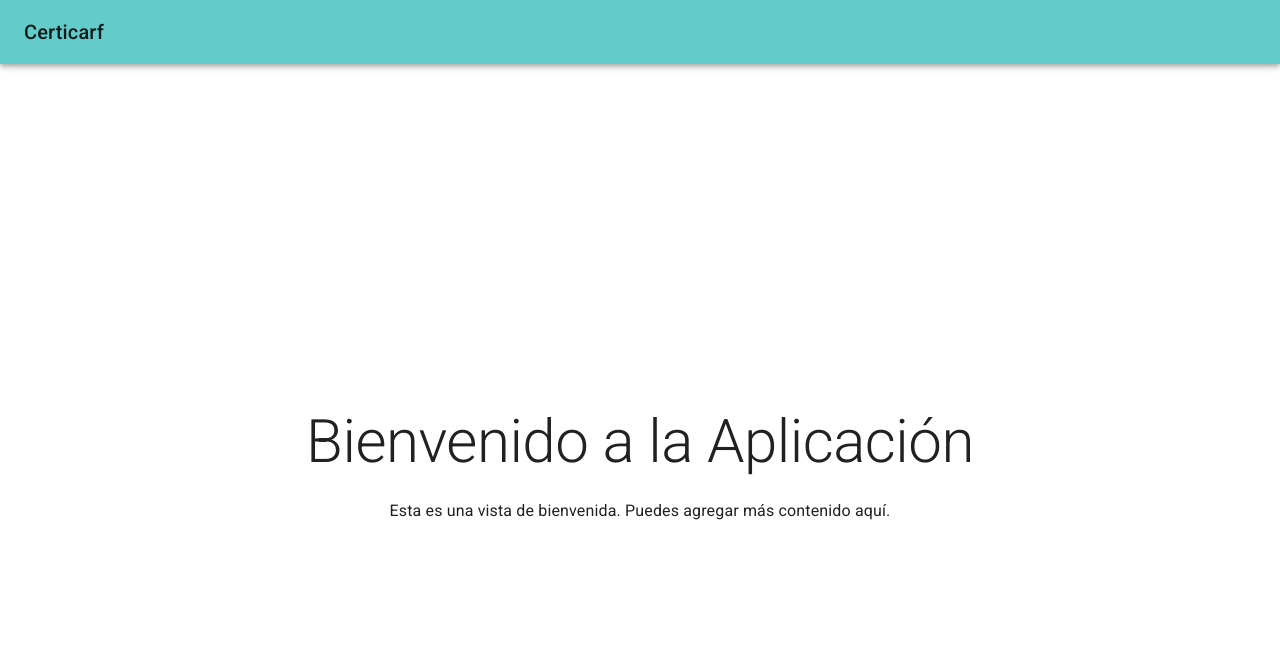
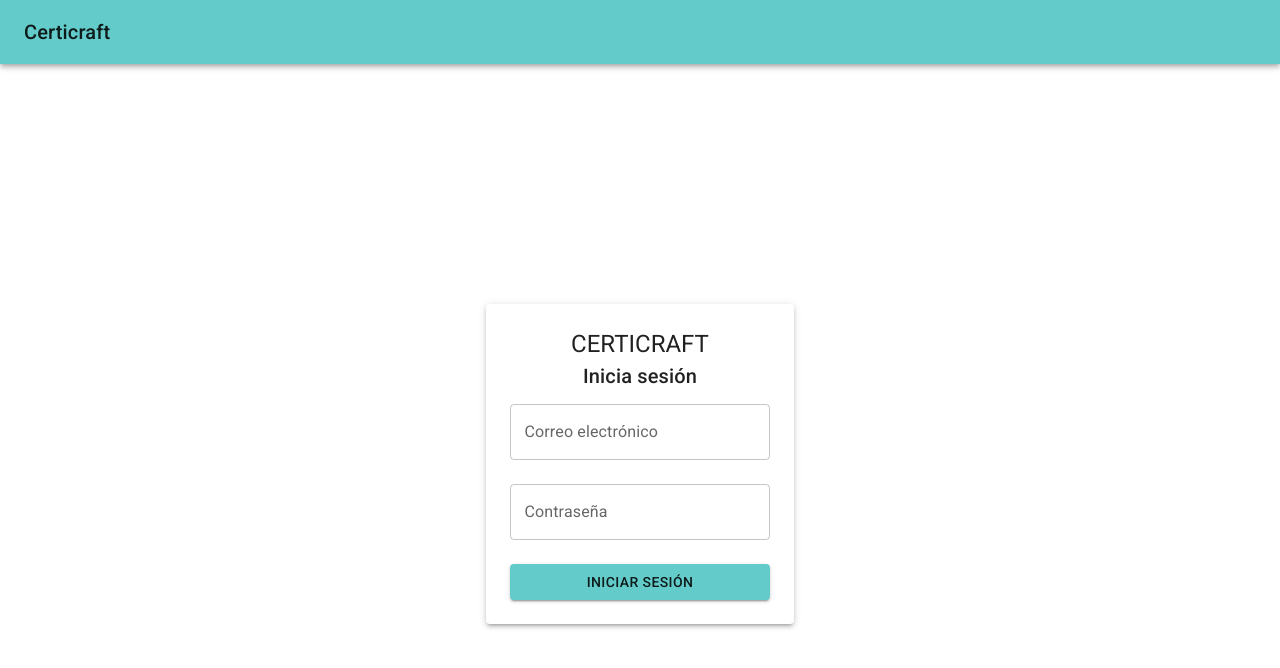
Before and after one commit to DiegoEstela/certicraft, a React (Create React App) app: page /login in a window 1280 px wide. Shown: the top 668 px of the page. Built offline with nearby package versions, Linux system fonts and the light colour scheme.

Commit message:
add login

```diff
--- a/package.json
+++ b/package.json
@@ -11,9 +11,12 @@
     "@testing-library/jest-dom": "^5.17.0",
     "@testing-library/react": "^13.4.0",
     "@testing-library/user-event": "^13.5.0",
+    "firebase": "^10.6.0",
     "react": "^18.2.0",
     "react-dom": "^18.2.0",
+    "react-hook-form": "^7.48.2",
     "react-scripts": "5.0.1",
+    "sweetalert2": "^11.10.1",
     "web-vitals": "^2.1.4"
   },
   "scripts": {
--- a/src/App.js
+++ b/src/App.js
@@ -1,7 +1,7 @@
 import { ThemeProvider, CssBaseline, Container, Box } from "@mui/material";
 import { primaryTheme } from "./themes/themes";
-import WelcomeView from "./WelcomeView";
 import Header from "./components/Header/Header";
+import Login from "./components/Login/login";
 
 
 
@@ -12,7 +12,7 @@ const App = () => {
   return (
       <ThemeProvider theme={primaryTheme}>
       <CssBaseline/>
-      <Box>
+      <Box sx={{width: "100vw"}}>
         <Header/>
         <Container  sx={{
         display: "flex",
@@ -23,7 +23,7 @@ const App = () => {
         width: "100vw",
         height: '100vh'
       }}>
-        <WelcomeView/>
+        <Login/>
         </Container>
       </Box>
       </ThemeProvider>
--- a/src/components/Header/Header.jsx
+++ b/src/components/Header/Header.jsx
@@ -4,7 +4,7 @@ function Header() {
   return (
     <AppBar position="static">
       <Toolbar>
-        <Typography variant="h6">Certicarf</Typography>
+        <Typography variant="h6">Certicraft</Typography>
       </Toolbar>
     </AppBar>
   );
--- /dev/null
+++ b/src/components/Login/login.js
@@ -0,0 +1,105 @@
+import React, { useState } from "react";
+import { Button, Paper, TextField, Box, Typography } from "@mui/material";
+import { useForm } from "react-hook-form";
+import { signInWithEmailAndPassword } from "firebase/auth";
+import Swal from "sweetalert2";
+import { auth } from "../../config/firebase";
+
+const Login = () => {
+  const [loader, setLoader] = useState(false);
+  const {
+    register,
+    handleSubmit,
+    formState: { errors },
+  } = useForm();
+
+  const onSubmit = async (data) => {
+    try {
+      setLoader(true);
+      const { email, password } = data;
+      const result = await signInWithEmailAndPassword(auth, email, password);
+      if (result) {
+        setLoader(false);
+        Swal.fire({
+          icon: "success",
+          title: "¡Inicio de sesión exitoso!",
+          text: "Bienvenido de vuelta.",
+        });
+      }
+    } catch (error) {
+      setLoader(false);
+      Swal.fire({
+        icon: "error",
+        title: "Error al iniciar sesión",
+      });
+    }
+  };
+
+  return (
+    <Box
+      display="flex"
+      justifyContent="center"
+      width="100%"
+      p="0 16px"
+      minHeight="100vh"
+      alignItems="center"
+    >
+      <Paper
+        elevation={3}
+        sx={{
+          display: "flex",
+          flexDirection: "column",
+          justifyContent: "space-between",
+          height: "40vh",
+          padding: "24px",
+          minWidth: "280px",
+          width: "24vw",
+
+        }}
+      >
+        {!loader ?
+        (
+          <>
+          <Box display="flex" flexDirection="column" justifyContent="space-between" height="2%" >
+        <Typography variant="h5">
+          CERTICRAFT
+        </Typography>
+        <Typography variant="h6">Inicia sesión</Typography>
+      </Box>
+      <Box  >
+      <form onSubmit={handleSubmit(onSubmit)}>
+        <TextField
+          label="Correo electrónico"
+          variant="outlined"
+          fullWidth
+          {...register("email", { required: "Este campo es requerido" })}
+          error={!!errors.email}
+          helperText={errors.email?.message}
+          sx={{ marginBottom: "24px", padding:'2' }}
+        />
+        <TextField
+          label="Contraseña"
+          type="password"
+          variant="outlined"
+          fullWidth
+          {...register("password", { required: "Este campo es requerido" })}
+          error={!!errors.password}
+          helperText={errors.password?.message}
+          sx={{ marginBottom: "24px" }}
+        />
+
+        <Button variant="contained" color="primary" fullWidth type="submit">
+          Iniciar Sesión
+        </Button>
+      </form>
+      </Box>
+       </>)
+        : "cargando"}
+
+
+      </Paper>
+    </Box>
+  );
+};
+
+export default Login;
--- /dev/null
+++ b/src/config/firebase.js
@@ -0,0 +1,19 @@
+import { initializeApp } from "firebase/app";
+import { getFirestore } from "firebase/firestore";
+import { getAuth } from "firebase/auth";
+
+const config = {
+  apiKey: process.env.REACT_APP_FIREBASE_API_KEY,
+  authDomain: process.env.REACT_APP_FIREBASE_AUTH_DOMAIN,
+  projectId: process.env.REACT_APP_FIREBASE_PROJECT_ID,
+  storageBucket: process.env.REACT_APP_FIREBASE_STORAGE_BUCKET,
+  messagingSenderId: process.env.REACT_APP_FIREBASE_MESSAGING_SENDER_ID,
+  appId: process.env.REACT_APP_FIREBASE_APP_ID,
+  measurementId: process.env.REACT_APP_FIREBASE_MEASUREMENTID
+};
+
+const firebaseApp = initializeApp(config);
+
+export default firebaseApp;
+export const firestore = getFirestore(firebaseApp);
+export const auth = getAuth(firebaseApp);
```
Also changed, not shown: 2 other files (tests, documents, lock files or other folders).
